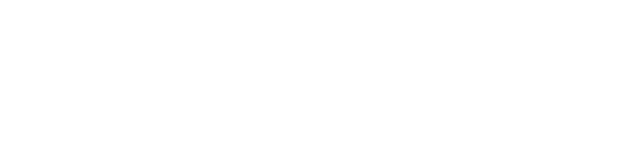
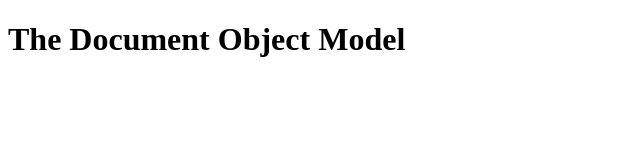
Before and after one commit to CFT2111/The-Document-Object-Model, a plain HTML site: page index.html in a window 1280 px wide. Shown: the whole page, without its empty margins (0-640 px from the left). Drawn offline with Linux system fonts and the light colour scheme.

Commit message:
Update index.html

```diff
--- a/index.html
+++ b/index.html
@@ -5,6 +5,7 @@
 	<meta http-equiv="content-type" content="text/html;charset=utf-8">
 </head>
 <body>
+    <h1>The Document Object Model</h1>
     <div id="feedback"></div>
 	<script src="js/dom.js"></script>
 </body>
```
